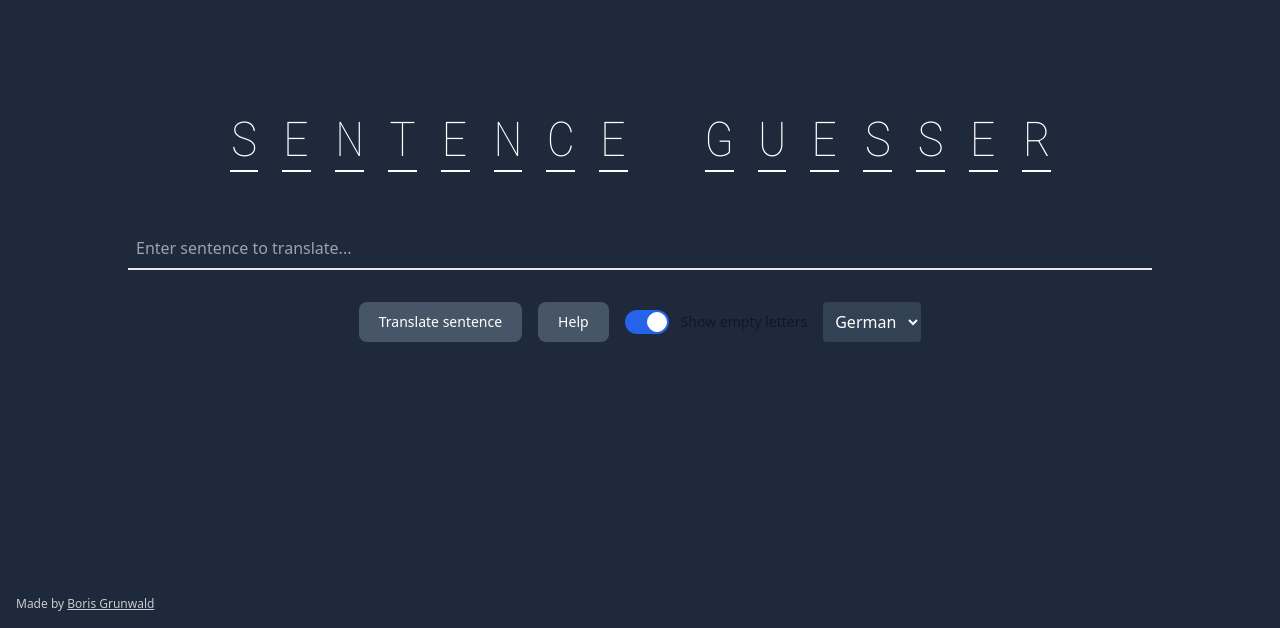
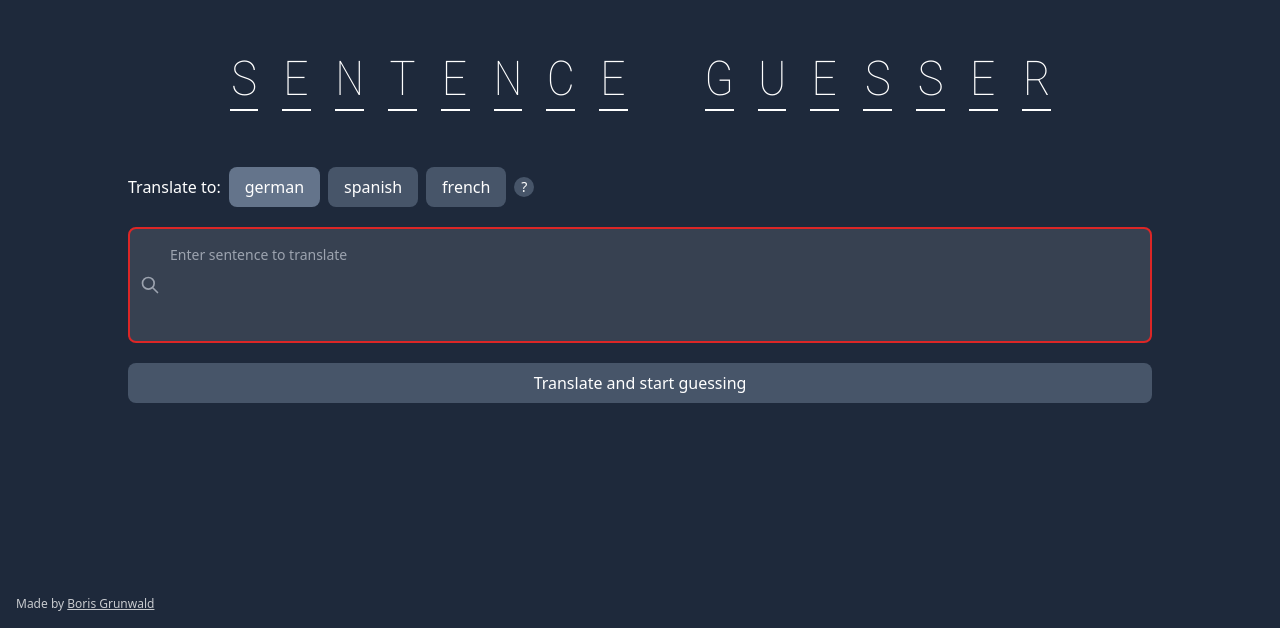
Before and after one commit to jikol1906/sentence-guesser-react, a React (Create React App) app: page / in a window 1280 px wide. Shown: the part 172-800 px from the top of the page. Built offline with nearby package versions, Linux system fonts and the light colour scheme.

Commit message:
refactor

```diff
--- a/src/Components/Button.tsx
+++ b/src/Components/Button.tsx
@@ -1,25 +1,19 @@
 import * as React from "react";
 
-interface IButtonProps extends React.ButtonHTMLAttributes<HTMLButtonElement> {}
+interface IButtonProps extends React.ButtonHTMLAttributes<HTMLButtonElement> {
+    active?: boolean
+}
 
-const Button: React.FunctionComponent<IButtonProps> = ({
-  children,
-  ...props
-}) => {
-  return <button className="
-    text-white
-    focus:ring-4
-    font-medium
-    rounded-lg
-    text-sm
-    px-5
-    py-2.5
-    disabled:opacity-60
-    disabled:cursor-not-allowed
-  bg-slate-600
-  hover:bg-slate-700
-    focus:outline-none
-  focus:ring-slate-800" {...props}>{children}</button>;
+const Button: React.FunctionComponent<IButtonProps> = (props) => {
+    const {children, className, active,...rest} = props
+  return (
+    <button
+      className={`px-4 py-2 rounded-lg  ${className} ${active ? "bg-slate-500" : "bg-slate-600 hover:bg-slate-500"}`}
+      {...rest}
+    >
+        {children}
+    </button>
+  );
 };
 
 export default Button;
--- a/src/Components/HelperDialog.tsx
+++ b/src/Components/HelperDialog.tsx
@@ -1,30 +1,22 @@
-import * as React from "react";
-import Button from "./Button";
-import Modal from 'react-modal'
+import * as React from 'react';
 
 interface IHelperDialogProps {
-  isOpen: boolean;
+    onClose: () => void
 }
 
-Modal.setAppElement("#root")
-
-const HelperDialog: React.FunctionComponent<IHelperDialogProps> = ({
-  children,
-  isOpen,
-
-}) => {
-
-    const [opened,setOpened] = React.useState(isOpen)
-
-
-
+const HelperDialog: React.FunctionComponent<IHelperDialogProps> = (props) => {
   return (
-    <Modal overlayClassName="fixed inset-0 bg-black/75" isOpen={opened} className="bg-slate-800 absolute outline-none inset-x-11 md:inset-x-60 top-1/2 -translate-y-1/2 text-white p-8 text-center rounded-md">
-        <div className="space-y-8">
-        {children}
-        <Button onClick={() => setOpened(false)}>Close</Button>
+    <div className='fixed inset-0 bg-black/50 flex justify-center items-center'>
+        <div className='bg-slate-700 p-5 rounded-lg max-w-lg text-white space-y-3'>
+            <h2 className='text-xl font-bold'>How does it work?</h2>
+            <p>You enter a sentence and choose a language to translate it into.</p>
+            <p>Then you have to guess the translated sentence by entering the correct letters. Non-character letters are automatically filled in for you.</p>
+            <p>You can reveal a random letter of a word by pressing the reveal button below the word.</p>
+            <div className='text-right'>
+                <button onClick={props.onClose} className='bg-slate-600 px-4 py-2 rounded-lg hover:bg-slate-500'>Close</button>
+            </div>
         </div>
-    </Modal>
+    </div>
   );
 };
 
--- a/src/Components/TranslateForm.tsx
+++ b/src/Components/TranslateForm.tsx
@@ -1,65 +1,49 @@
-import * as React from "react";
-import Button from "./Button";
-import { ModalCtx } from "./ModalProvider";
-import Switch from "./Switch";
-import { languageRegexes, Language } from "../Utils";
+import * as React from 'react';
+import { useState } from 'react';
+import { Language } from '../Utils';
+import Button from './Button';
+import HelperDialog from './HelperDialog';
 
-interface ITranslateFormProps
-  extends React.FormHTMLAttributes<HTMLFormElement> {
-    setShowBorderOnEmptyInput:React.Dispatch<React.SetStateAction<boolean>>;
-    showBorderOnEmptyInput:boolean;
-    onLanguageChange: (language: Language) => void;
-    selectedLanguage: Language;
+interface ITranslateFormProps {
+    onSubmit: (e:React.FormEvent<HTMLFormElement>) => void
+    selectedLanguage: Language
+    onLanguageChange:(lang:Language) => void
+    showBorderOnEmptyInput:boolean
+    setShowBorderOnEmptyInput:React.Dispatch<React.SetStateAction<boolean>>
 }
 
-const TranslateForm: React.FunctionComponent<ITranslateFormProps> = ({
-  setShowBorderOnEmptyInput,
-  showBorderOnEmptyInput,
-  onSubmit,
-  onLanguageChange,
-  selectedLanguage,
-}) => {
+const TranslateForm: React.FunctionComponent<ITranslateFormProps> = ({onSubmit,selectedLanguage,onLanguageChange, showBorderOnEmptyInput, setShowBorderOnEmptyInput}) => {
+    const [showHelp,setShowHelp] = useState(false);
 
-    const {handleModal} = React.useContext(ModalCtx)
 
-    const onHelpClicked = () => {
-        handleModal(
-          <div className="space-y-4 mb-4">
-            <p>
-              Sentence Guesser works by taking an English sentence that you provide,
-              translating it with DeepL, then returning it to you in the
-              form of a fill-in-the-blanks exercise. If you get stuck, you can
-              reveal a single letter every time you press "reveal" under a word.
-            </p>
-            <p>
-              Try to enter a sentence and see if you can fill in the missing letters
-              yourself!
-            </p>
-          </div>
-        );
-      }
+    const languages:Language[] = ["german","spanish","french"]
 
     return (
-    <form onSubmit={onSubmit} className="space-y-8 grid">
-      <input
+        <form onSubmit={onSubmit} className="grid gap-5">
+            <div className='flex items-center space-x-2'>
+                <p>Translate to:</p>
+                {languages.map(l => <Button type='button' key={l} onMouseDown={e => e.preventDefault()} onClick={() => onLanguageChange(l)} active={selectedLanguage === l}>{l}</Button>)}
+                <button onMouseDown={e => e.preventDefault()} onClick={() => setShowHelp(prev => !prev)} type="button" className='w-5 h-5 rounded-full bg-slate-600 flex justify-center items-center text-sm'>?</button>
+            </div>
+            <div className='relative'>
+                <textarea
+                    name="test"
+                    className={`block p-4 pl-10 w-full text-sm  bg-gray-700 placeholder-gray-400 text-white focus:ring-blue-500 focus:border-blue-500 rounded-lg resize-none ${showBorderOnEmptyInput ? "border-red-600 border-2" : "border-transparent"}`}
+                    placeholder="Enter sentence to translate"
                     required
-        placeholder="Enter sentence to translate..."
-        className="p-2 w-full outline-none bg-transparent m-auto border-b-2 rounded-none"
-        type="text"
-        name="test"
-        id=""
-        autoFocus={true}
+                    rows={4}
+                    onChange={(e) => {
+                        if (e.currentTarget.value.length > 0) {
+                            setShowBorderOnEmptyInput(false)
+                        }
+                    }}
                 />
-      <div className="grid md:grid-flow-col gap-4 md:justify-self-center">
-        <Button type="submit">Translate sentence</Button>
-        <Button type="button" onClick={onHelpClicked}>Help</Button>
-        <Switch checked={showBorderOnEmptyInput} onChange={_ => setShowBorderOnEmptyInput(prev => !prev)}>Show empty letters</Switch>
-        <select name="language" id="language" value={selectedLanguage} onChange={(e) => onLanguageChange(e.target.value as Language)} className="bg-slate-700 text-white p-2 rounded">
-          {Object.keys(languageRegexes).map(lang => (
-            <option key={lang} value={lang}>{lang.charAt(0).toUpperCase() + lang.slice(1)}</option>
-          ))}
-        </select>
+                <div className="flex absolute inset-y-0 left-0 items-center pl-3 pointer-events-none">
+                    <svg aria-hidden="true" className="w-5 h-5 text-gray-400" fill="none" stroke="currentColor" viewBox="0 0 24 24" xmlns="http://www.w3.org/2000/svg"><path strokeLinecap="round" strokeLinejoin="round" strokeWidth="2" d="M21 21l-6-6m2-5a7 7 0 11-14 0 7 7 0 0114 0z"></path></svg>
                 </div>
+            </div>
+            <Button>Translate and start guessing</Button>
+            {showHelp && <HelperDialog onClose={() => setShowHelp(false)}/>}
         </form>
     );
 };
```
Also changed, not shown: src/Components/App.tsx (+160 -131 lines). Lines whose indentation alone changed are shown as unchanged.
